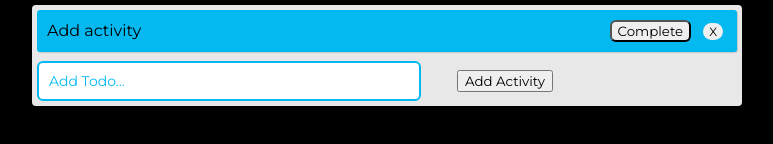
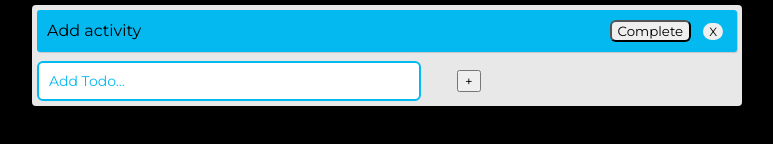
Before and after one commit to dariok87/react-hooks-practice, a React (Create React App) app: page / in a window 1280 px wide. Shown: the part 350-494 px from the top of the page, without its empty margins (253-1026 px from the left). Built offline with nearby package versions, Linux system fonts and the light colour scheme.

Commit message:
Change button text

```diff
--- a/src/App.js
+++ b/src/App.js
@@ -39,7 +39,7 @@ function TodoForm({ addTodo }) {
         placeholder="Add Todo..."
         onChange={(e) => setValue(e.target.value)}
       />
-      <button className="add-button">Add Activity</button>
+      <button className="add-button">+</button>
     </form>
   );
 }
```
